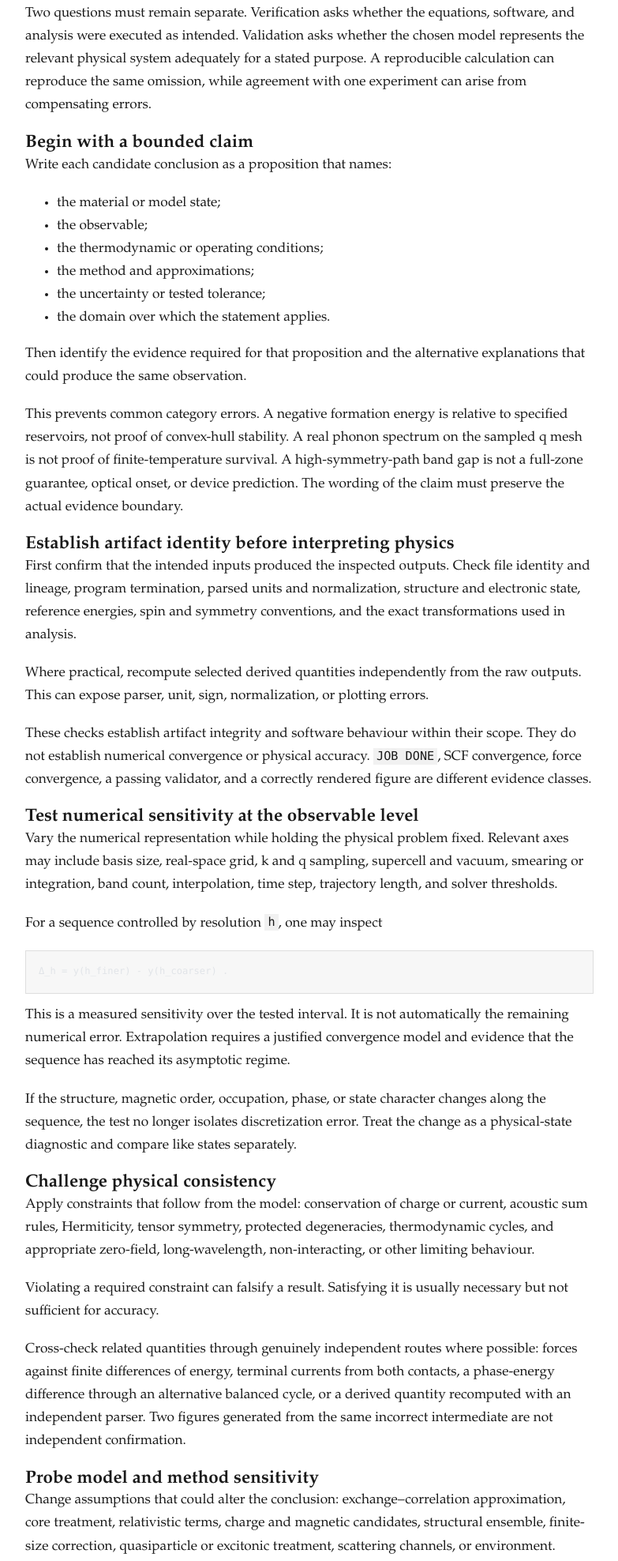
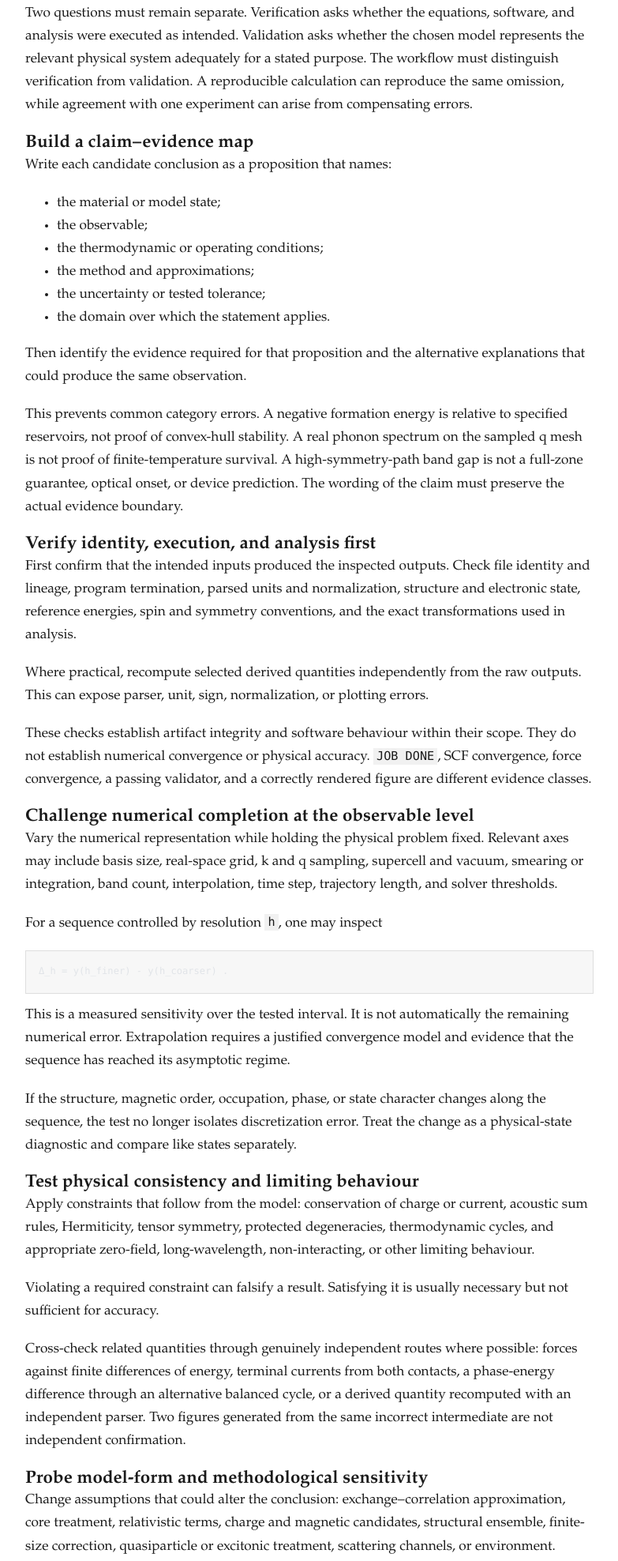
Before and after one commit to Maxwell3919/DFT-Research-Workflow, an Astro site: page /DFT-Research-Workflow/operations/validate-results-and-scientific-conclusions in a window 1280 px wide. Shown: the part 591-2567 px from the top of the page at 79% size, without its empty margins (248-1031 px from the left). Built offline with nearby package versions, Linux system fonts and the light colour scheme; Astro itself is replaced by a stand-in of ours; code samples lack their colours.

```diff
--- a/src/content/topics/validate-results-and-scientific-conclusions.md
+++ b/src/content/topics/validate-results-and-scientific-conclusions.md
@@ -5,9 +5,9 @@
 
 Validation asks whether a result is credible for the scientific use assigned to it and whether the proposed conclusion is no stronger than the evidence. It is not a final checkbox after plotting. It is a structured attempt to make the result fail through numerical, physical, methodological, and external challenges.
 
-Two questions must remain separate. Verification asks whether the equations, software, and analysis were executed as intended. Validation asks whether the chosen model represents the relevant physical system adequately for a stated purpose. A reproducible calculation can reproduce the same omission, while agreement with one experiment can arise from compensating errors.
+Two questions must remain separate. Verification asks whether the equations, software, and analysis were executed as intended. Validation asks whether the chosen model represents the relevant physical system adequately for a stated purpose. The workflow must distinguish verification from validation. A reproducible calculation can reproduce the same omission, while agreement with one experiment can arise from compensating errors.
 
-## Begin with a bounded claim
+## Build a claim–evidence map
 
 Write each candidate conclusion as a proposition that names:
 
@@ -22,7 +22,7 @@
 
 This prevents common category errors. A negative formation energy is relative to specified reservoirs, not proof of convex-hull stability. A real phonon spectrum on the sampled q mesh is not proof of finite-temperature survival. A high-symmetry-path band gap is not a full-zone guarantee, optical onset, or device prediction. The wording of the claim must preserve the actual evidence boundary.
 
-## Establish artifact identity before interpreting physics
+## Verify identity, execution, and analysis first
 
 First confirm that the intended inputs produced the inspected outputs. Check file identity and lineage, program termination, parsed units and normalization, structure and electronic state, reference energies, spin and symmetry conventions, and the exact transformations used in analysis.
 
@@ -30,7 +30,7 @@
 
 These checks establish artifact integrity and software behaviour within their scope. They do not establish numerical convergence or physical accuracy. `JOB DONE`, SCF convergence, force convergence, a passing validator, and a correctly rendered figure are different evidence classes.
 
-## Test numerical sensitivity at the observable level
+## Challenge numerical completion at the observable level
 
 Vary the numerical representation while holding the physical problem fixed. Relevant axes may include basis size, real-space grid, k and q sampling, supercell and vacuum, smearing or integration, band count, interpolation, time step, trajectory length, and solver thresholds.
 
@@ -44,7 +44,7 @@
 
 If the structure, magnetic order, occupation, phase, or state character changes along the sequence, the test no longer isolates discretization error. Treat the change as a physical-state diagnostic and compare like states separately.
 
-## Challenge physical consistency
+## Test physical consistency and limiting behaviour
 
 Apply constraints that follow from the model: conservation of charge or current, acoustic sum rules, Hermiticity, tensor symmetry, protected degeneracies, thermodynamic cycles, and appropriate zero-field, long-wavelength, non-interacting, or other limiting behaviour.
 
@@ -52,7 +52,7 @@
 
 Cross-check related quantities through genuinely independent routes where possible: forces against finite differences of energy, terminal currents from both contacts, a phase-energy difference through an alternative balanced cycle, or a derived quantity recomputed with an independent parser. Two figures generated from the same incorrect intermediate are not independent confirmation.
 
-## Probe model and method sensitivity
+## Probe model-form and methodological sensitivity
 
 Change assumptions that could alter the conclusion: exchange--correlation approximation, core treatment, relativistic terms, charge and magnetic candidates, structural ensemble, finite-size correction, quasiparticle or excitonic treatment, scattering channels, or environment.
 
@@ -60,15 +60,15 @@
 
 If the sign, ordering, phase assignment, or mechanism changes under a plausible alternative, report the result as method-dependent or unresolved. Cross-code agreement within the same approximation tests reproducibility more directly than physical accuracy.
 
-## Compare with external evidence on the same observable
+## Compare with external evidence without tuning after the fact
 
 Before comparing with experiment or another calculation, align the physical objects. Temperature, pressure, composition, defects, surfaces, domains, sample history, instrument response, and data reduction may differ from the idealized model.
 
-A fitted datum is calibration, not independent validation. Stronger tests use withheld conditions, independent observables, or systems not used to choose the model. A discrepancy should be separated into numerical uncertainty, model discrepancy, experimental uncertainty, and mismatch of the compared object rather than assigned automatically to either theory or experiment.
+Separate calibration from withheld external tests. A fitted datum is calibration, not independent validation. Stronger tests use withheld conditions, independent observables, or systems not used to choose the model. A discrepancy should be separated into numerical uncertainty, model discrepancy, experimental uncertainty, and mismatch of the compared object rather than assigned automatically to either theory or experiment.
 
 Agreement with one value is not sufficient when other features that the model should also reproduce are absent or incorrect.
 
-## Convert the challenges into a decision
+## Decide what the evidence can support
 
 For each test, record its scope, result, and consequence for the claim. A useful final classification is:
 
@@ -80,7 +80,7 @@
 
 Absence of a detected failure is not proof that none exists. State which alternatives were tested, which were not, and what new evidence would change the conclusion. Preserve negative and null results when their omission would make the evidence base misleading.
 
-The final conclusion should match the weakest essential link. **Analyze and Compare Results** constructs comparable observables and uncertainty statements. **Document and Preserve the Study** keeps the evidence and its limits recoverable. Neither reproducibility nor archival completeness alone proves that the physical conclusion is correct.
+The final conclusion should match the weakest essential link. **Analyze and Compare Results** constructs comparable observables and uncertainty statements. **Document and Preserve the Study** keeps the evidence and its limits recoverable. Neither reproducibility nor archival completeness alone proves that the physical conclusion is correct. This page does not validate a project result; it defines the evidence needed to do so.
 
 ## Sources and methods
 
```
